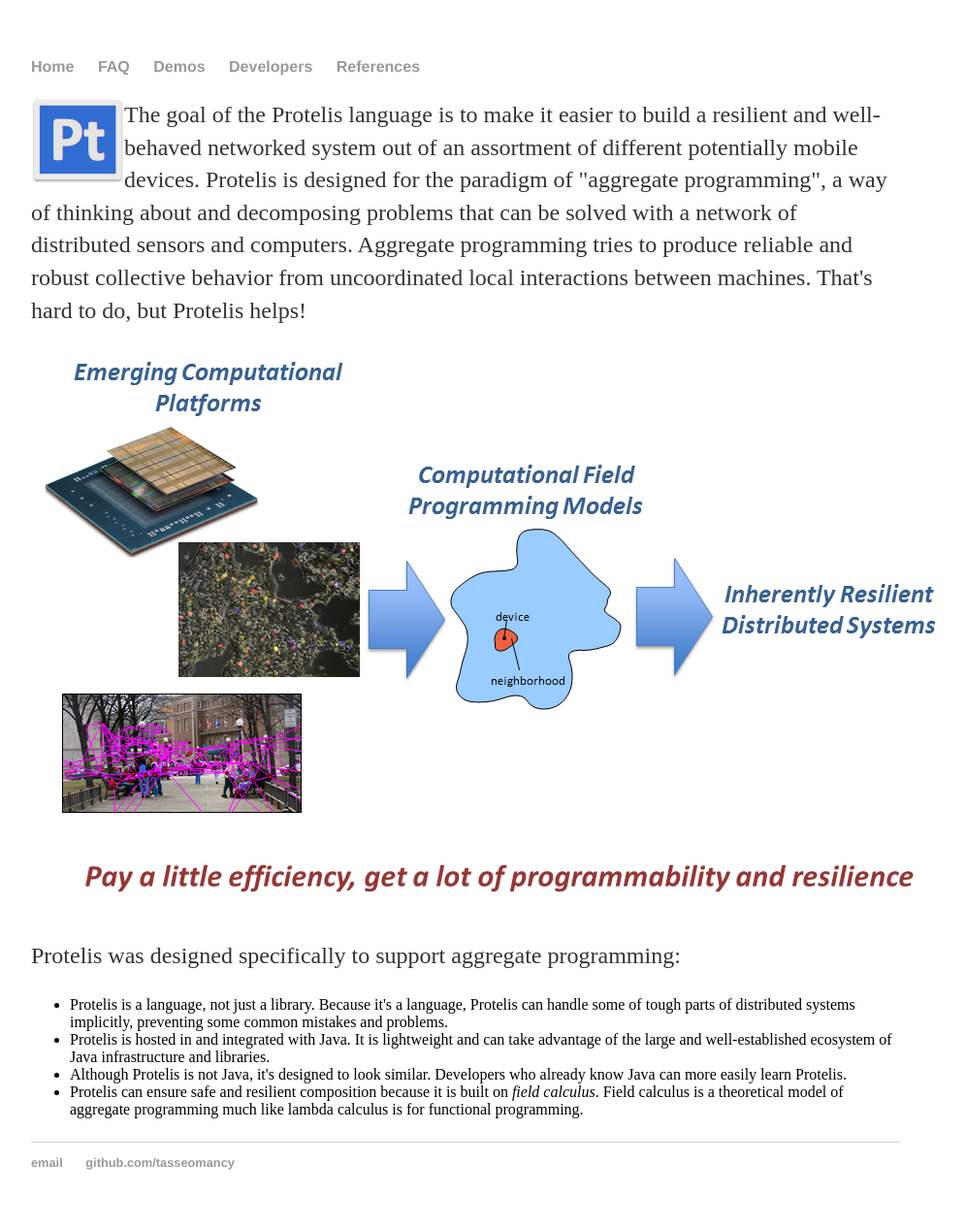
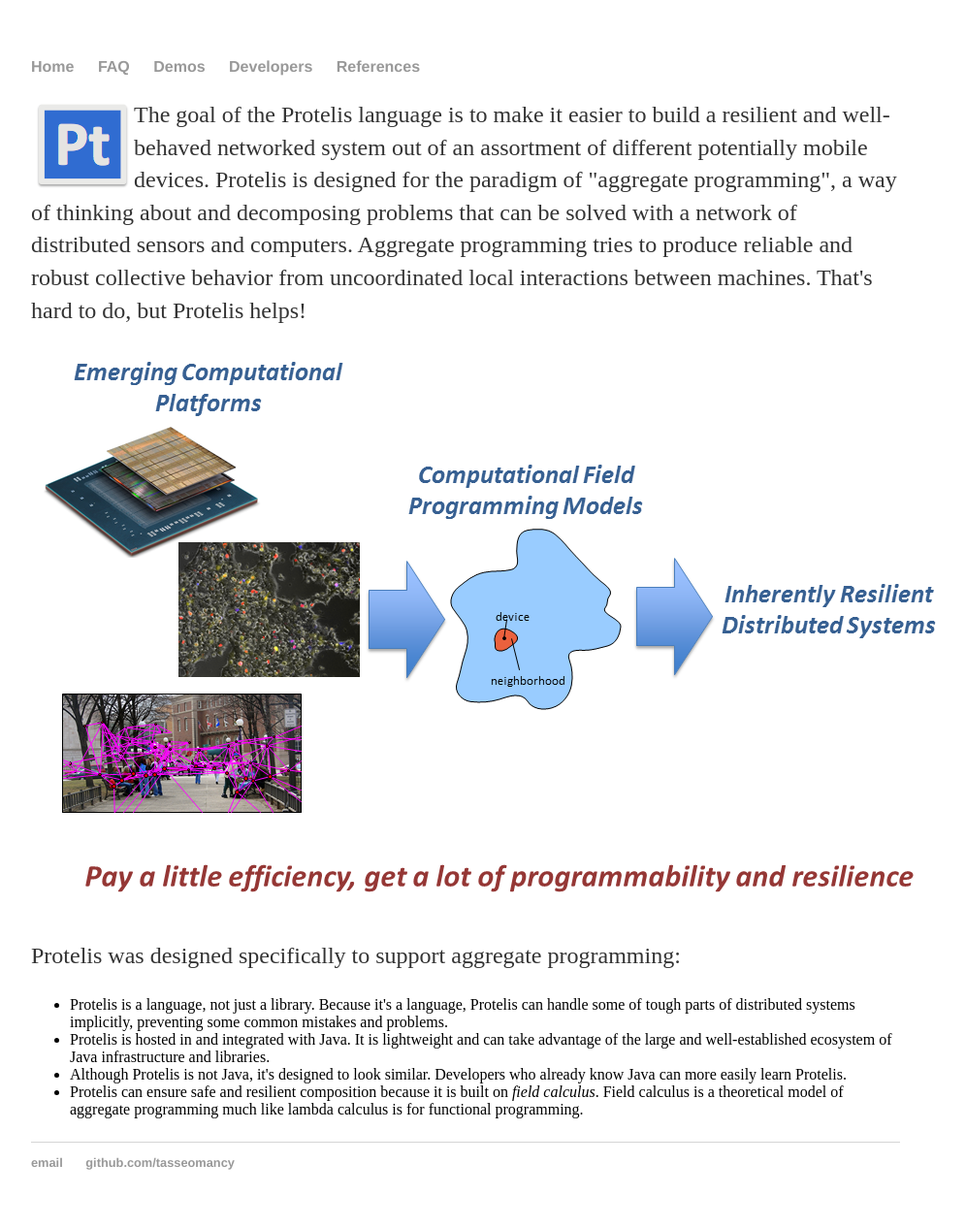
Before and after one commit to tasseomancy/tasseomancy.github.io, a Jekyll site: the page built from index.html, in a window 1280 px wide. Shown: the whole page at 97% size, without its empty margins (160-1156 px from the left). Built offline with Jekyll 4.4.1, drawn with Linux system fonts in a browser that asks for light colours.

Commit message:
Update index.html

```diff
--- a/index.html
+++ b/index.html
@@ -6,7 +6,7 @@
 title: Tasseomancy for all
 -->
 <div class="blurb">
-	<p><img src="/images/logo.png" alt="The Protelis logo is a P and a t" style="float:left">The goal of the Protelis language is to make it easier to build a resilient and well-behaved networked system out of an assortment of different potentially mobile devices. Protelis is designed for the paradigm of "aggregate programming", a way of thinking about and decomposing problems that can be solved with a network of distributed sensors and computers. Aggregate programming tries to produce reliable and robust collective behavior from uncoordinated local interactions between machines. That's hard to do, but Protelis helps!</p>
+	<p><img src="/images/logo.png" alt="The Protelis logo is a P and a t" style="float:left; padding:5px">The goal of the Protelis language is to make it easier to build a resilient and well-behaved networked system out of an assortment of different potentially mobile devices. Protelis is designed for the paradigm of "aggregate programming", a way of thinking about and decomposing problems that can be solved with a network of distributed sensors and computers. Aggregate programming tries to produce reliable and robust collective behavior from uncoordinated local interactions between machines. That's hard to do, but Protelis helps!</p>
 
 <img src="/images/overview.png" alt="Assorted devices distributed across space can turned into an inherently resilient distributed system by using a computational field programming model to handle peer-to-peer monitoring, tasking, and communicating.">
 
```
